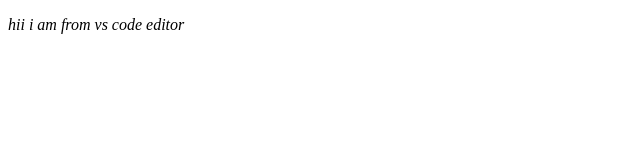
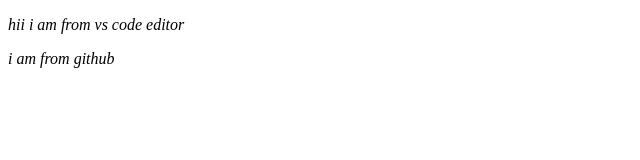
Before and after one commit to shubh719/localRepo, a plain HTML site: page index.html in a window 1280 px wide. Shown: the full height of the page, 0-640 px from the left. Drawn offline with Linux system fonts and the light colour scheme.

Commit message:
Update index.html

```diff
--- a/index.html
+++ b/index.html
@@ -8,5 +8,6 @@
 </head>
 <body>
     <p>hii i am from vs code editor</p>
+    <p>i am from github</p>
 </body>
 </html>
```
